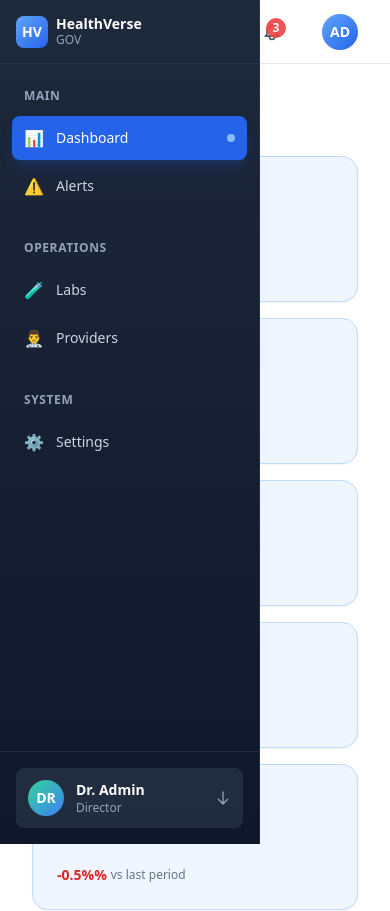
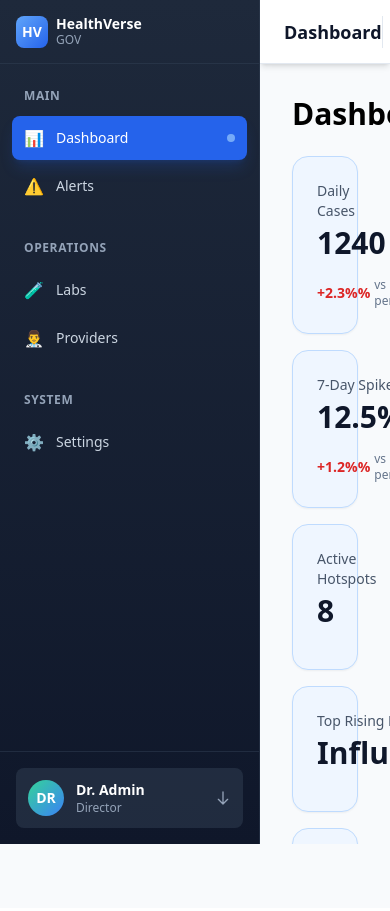
Before and after one commit to jivrajx04/Government-dashboard-ui, a React (Vite) app: page /dashboard in a window 390 px wide. Shown: the top 911 px of the page. Built offline with nearby package versions, Linux system fonts and the light colour scheme.

Commit message:
Updated App.tsx

```diff
--- a/src/App.tsx
+++ b/src/App.tsx
@@ -1,20 +1,20 @@
 import { Routes, Route, Navigate } from 'react-router-dom';
 import Login from './pages/auth/Login';
-import Dashboard from './pages/dashboard/Dashboard';
 import DashboardShell from './pages/dashboard/DashboardShell';
 import Alerts from './pages/alerts/Alerts';
 import Labs from './pages/labs/Labs';
 import Providers from './pages/providers/Providers';
+import LayoutShell from './components/layout/LayoutShell';
 
 export default function App() {
   return (
     <Routes>
       <Route path="/" element={<Navigate to="/login" replace />} />
       <Route path="/login" element={<Login />} />
-      <Route path="/dashboard" element={<DashboardShell />} />
-      <Route path="/alerts" element={<Alerts />} />
-      <Route path="/labs" element={<Labs />} />
-      <Route path="/providers" element={<Providers />} />
+      <Route path="/dashboard" element={<LayoutShell><DashboardShell /></LayoutShell>} />
+      <Route path="/alerts" element={<LayoutShell><Alerts /></LayoutShell>} />
+      <Route path="/labs" element={<LayoutShell><Labs /></LayoutShell>} />
+      <Route path="/providers" element={<LayoutShell><Providers /></LayoutShell>} />
     </Routes>
   );
 }
--- a/src/pages/alerts/Alerts.tsx
+++ b/src/pages/alerts/Alerts.tsx
@@ -1,5 +1,3 @@
-import Sidebar from '../../components/layout/Sidebar';
-import Topbar from '../../components/layout/Topbar';
 import AlertCard from '../../components/alerts/AlertCard';
 import { alerts } from '../../data/mock/alerts';
 
@@ -9,11 +7,7 @@ export default function Alerts() {
   const lowAlerts = alerts.filter((a) => a.severity === 'low');
 
   return (
-    <div className="flex">
-      <Sidebar />
-      <div className="flex-1 flex flex-col">
-        <Topbar />
-        <main className="p-8 bg-gray-50 min-h-screen">
+    <>
       <h1 className="text-3xl font-bold mb-6">Health Alerts</h1>
 
       {highAlerts.length > 0 && (
@@ -48,8 +42,6 @@ export default function Alerts() {
           </div>
         </section>
       )}
-        </main>
-      </div>
-    </div>
+    </>
   );
 }
--- a/src/pages/dashboard/DashboardShell.tsx
+++ b/src/pages/dashboard/DashboardShell.tsx
@@ -1,24 +1,16 @@
-import Sidebar from '../../components/layout/Sidebar';
-import Topbar from '../../components/layout/Topbar';
 import KpiRow from './KpiRow';
 import DiseaseLineChart from '../../components/charts/DiseaseLineChart';
 import Top5BarChart from '../../components/charts/Top5BarChart';
 
 export default function DashboardShell() {
   return (
-    <div className="flex">
-      <Sidebar />
-      <div className="flex-1 flex flex-col">
-        <Topbar />
-        <main className="p-8">
-          <h1 className="text-3xl font-bold mb-6">Dashboard</h1>
-          <KpiRow />
-          <div className="grid grid-cols-1 lg:grid-cols-2 gap-6">
-            <DiseaseLineChart />
-            <Top5BarChart />
-          </div>
-        </main>
+    <>
+      <h1 className="text-3xl font-bold mb-6">Dashboard</h1>
+      <KpiRow />
+      <div className="grid grid-cols-1 lg:grid-cols-2 gap-6">
+        <DiseaseLineChart />
+        <Top5BarChart />
       </div>
-    </div>
+    </>
   );
 }
--- a/src/pages/labs/Labs.tsx
+++ b/src/pages/labs/Labs.tsx
@@ -1,5 +1,3 @@
-import Sidebar from '../../components/layout/Sidebar';
-import Topbar from '../../components/layout/Topbar';
 import { labs } from '../../data/mock/labs';
 
 export default function Labs() {
@@ -10,11 +8,7 @@ export default function Labs() {
   };
 
   return (
-    <div className="flex">
-      <Sidebar />
-      <div className="flex-1 flex flex-col">
-        <Topbar />
-        <main className="p-8 bg-gray-50 min-h-screen">
+    <>
       <h1 className="text-3xl font-bold mb-6">Laboratory Testing Centers</h1>
 
       <div className="bg-white rounded-lg shadow-sm border border-gray-200 overflow-hidden">
@@ -43,8 +37,6 @@ export default function Labs() {
           </tbody>
         </table>
       </div>
-        </main>
-      </div>
-    </div>
+    </>
   );
 }
--- a/src/pages/providers/Providers.tsx
+++ b/src/pages/providers/Providers.tsx
@@ -1,15 +1,9 @@
-import Sidebar from '../../components/layout/Sidebar';
-import Topbar from '../../components/layout/Topbar';
 import KpiCard from '../../components/kpi/KpiCard';
 import { providers, providerKpis } from '../../data/mock/providers';
 
 export default function Providers() {
   return (
-    <div className="flex">
-      <Sidebar />
-      <div className="flex-1 flex flex-col">
-        <Topbar />
-        <main className="p-8 bg-gray-50 min-h-screen">
+    <>
       <h1 className="text-3xl font-bold mb-6">Healthcare Providers</h1>
 
       <div className="grid grid-cols-1 md:grid-cols-2 lg:grid-cols-4 gap-4 mb-8">
@@ -39,8 +33,6 @@ export default function Providers() {
           </tbody>
         </table>
       </div>
-        </main>
-      </div>
-    </div>
+    </>
   );
 }
```
Lines whose indentation alone changed are shown as unchanged.
